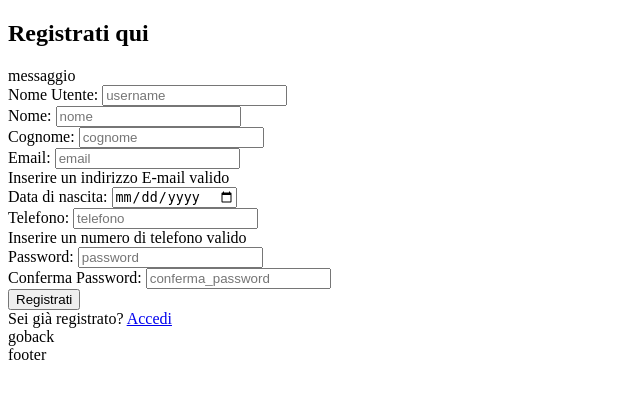
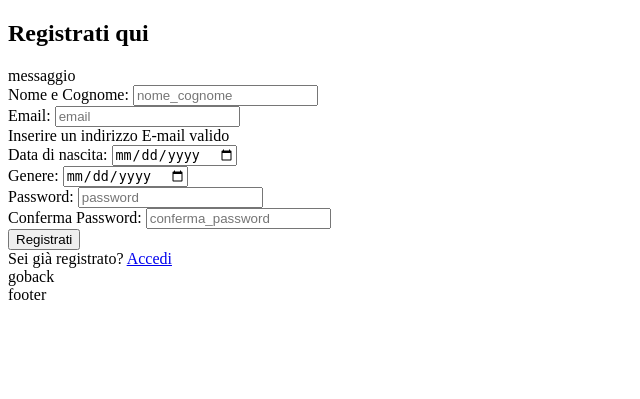
Before and after one commit to LaGangDelBosco/UNIfy, a PHP site: page /templates/registrazione-template.html in a window 1280 px wide. Shown: the part 96-495 px from the top of the page, without its empty margins (0-640 px from the left). Run offline with PHP 8.4, Linux system fonts and the light colour scheme.

Commit message:
modifica alla registrazione

```diff
--- a/templates/registrazione-template.html
+++ b/templates/registrazione-template.html
@@ -39,20 +39,10 @@
 
 
 			<form class="form_box" name="registrazione_form" method="post" action="registrazione.php">
-                <div>
-					<label for="username">Nome Utente:</label>
-                	<input type="text" name="username" placeholder="username" required>
-					<div class="error" id="username_error"></div>
-				</div>
 				<div>
-					<label for="nome">Nome:</label>
-					<input type="text" name="nome" placeholder="nome" required>
+					<label for="nome_cognome">Nome e Cognome:</label>
+					<input type="text" name="nome_cognome" placeholder="nome_cognome" required>
 					<div class="error" id="nome_error"></div>
-				</div>
-				<div>
-					<label for="cognome">Cognome:</label>
-					<input type="text" name="cognome" placeholder="cognome" required>
-					<div class="error" id="cognome_error"></div>
 				</div>
 				<div>
 					<label for="email"><span lang="en">Email:</span></label>
@@ -66,10 +56,9 @@
 					<div class="error" id="data_nascita_error"></div>
 				</div>
 				<div>
-					<label for="telefono">Telefono:</label>
-                	<input type="tel" name="telefono" placeholder="telefono" aria-describedby="numberHelp" required>
-					<div id="numberHelp">Inserire un numero di telefono valido</div>
-					<div class="error" id="telefono_error"></div>
+					<label for="gender">Genere:</label>
+					<input type="date" name="gender" placeholder="gender" required>
+					<div class="error" id="gender_error"></div>
 				</div>
 				<div>
 					<label for="password"><span lang="en">Password:</span></label>
```
Also changed, not shown: lib/dbconfig.php (+3 -49 lines), registrazione.php (+5 -7 lines).
